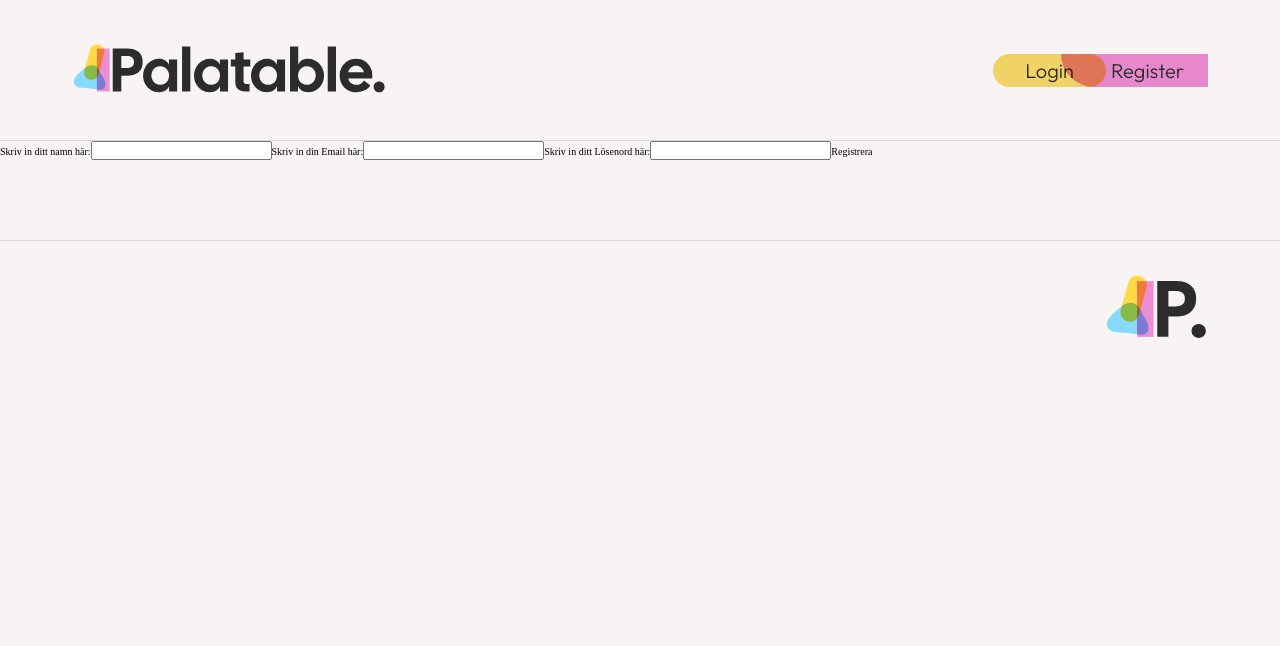
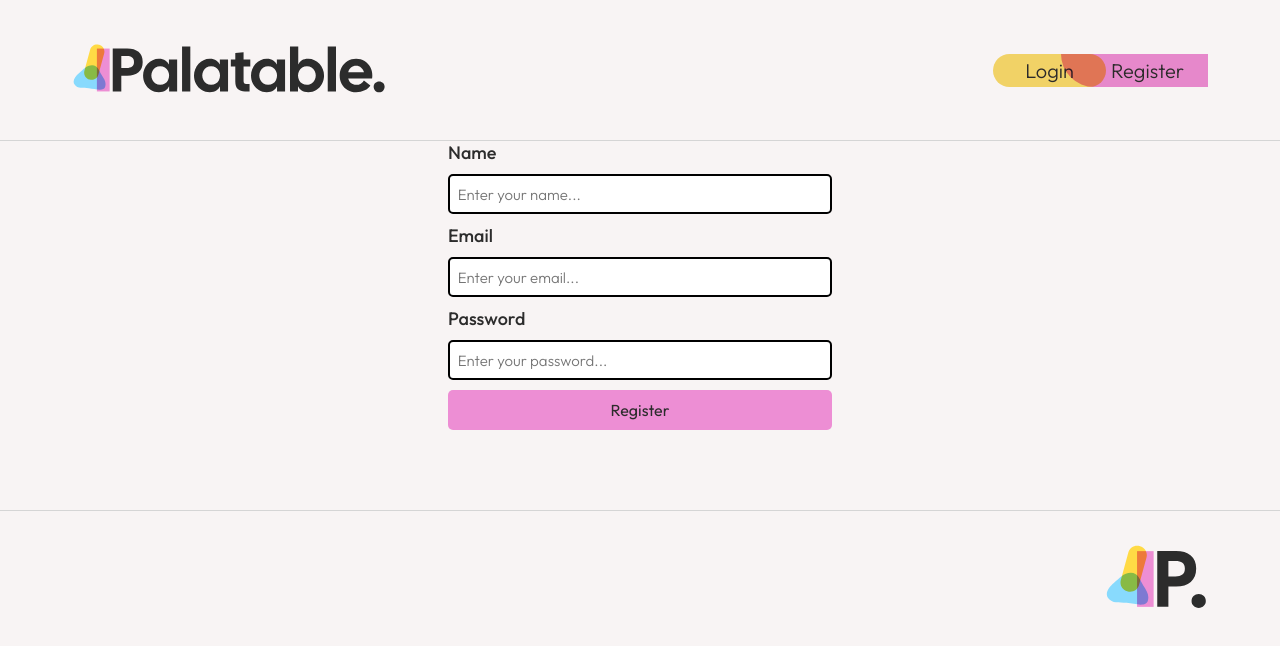
Before and after one commit to sara-jpallander/Palatable, a React (Vite) app in the folder palatable-frontend/: page /signup in a window 1280 px wide. Shown: the top 646 px of the page. Built offline with nearby package versions, Linux system fonts and the light colour scheme; a web font is replaced by a local one.

Commit message:
added frontend feedback to login and signup, also changed back to english

```diff
--- a/palatable-frontend/src/assets/css/components/login-form.css
+++ b/palatable-frontend/src/assets/css/components/login-form.css
@@ -49,6 +49,7 @@
 }
 
 .LoginForm-container-form button {
+    border: none;
     text-align: center;
     background-color: var(--color-yellow);
     font: var(--fs-label-s);
--- a/palatable-frontend/src/assets/css/components/signup-form.css
+++ b/palatable-frontend/src/assets/css/components/signup-form.css
@@ -0,0 +1,56 @@
+.SignupForm-container{
+    display: flex;
+    flex-direction: column;
+    justify-content: center;
+    align-items: center;
+
+}
+
+.SignupForm-container-form{
+    display: flex;
+    flex-direction: column;
+    justify-content: center;
+    align-items: flex-start;
+    gap: 1rem;
+}
+
+.SignupForm-container-form label {
+    display: block;
+    align-self: flex-start;
+    text-align: left;
+    font: var(--fs-label-m);
+    color: var(--color-dark);
+}
+
+.SignupForm-container-form input,
+.SignupForm-container-form button {
+    box-sizing: border-box;
+    width: 30vw;
+    height: 5vh;
+    padding: 2%;
+    border: solid black 2px;
+    border-radius: 5px;
+    font: var(--fs-body-s);
+    color: var(--color-dark);
+}
+
+.SignupForm-container-form input.SignupForm-input--error,
+.SignupForm-container-form input.SignupForm-input--error:focus {
+    border: solid #C62828 2px;
+    outline: none;
+}
+
+.SignupForm-error {
+    width: 30vw;
+    margin: 0;
+    font: var(--fs-body-s);
+    color: #C62828;
+    text-align: left;
+}
+
+.SignupForm-container-form button {
+    border: none;
+    text-align: center;
+    background-color: var(--color-pink);
+    font: var(--fs-label-s);
+}
--- a/palatable-frontend/src/components/Forms/loginForm.tsx
+++ b/palatable-frontend/src/components/Forms/loginForm.tsx
@@ -46,7 +46,7 @@ const loginForm = () => {
               const data = await res.json();
 
               if (!res.ok) {
-                const message = data.message || data.error || 'Login misslyckad';
+                const message = data.message || data.error || 'Login failed';
                 setErrorMessage(message);
                 setErrorField(res.status === 404 ? 'email' : res.status === 400 ? 'password' : null);
                 return;
@@ -56,7 +56,7 @@ const loginForm = () => {
               navigate('/');
         }
         catch {
-            setErrorMessage('Login misslyckad');
+            setErrorMessage('Login failed');
             setErrorField(null);
           }
     }
@@ -69,16 +69,16 @@ const loginForm = () => {
          <div className="LoginForm-container">
         <form className="LoginForm-container-form" onSubmit={handleLogin}>
             <label htmlFor="email">Email</label>
-            <input className={getInputClassName('email')} type="text" id="email" name="email" value={email} onChange={handleEmailChange} placeholder="Skriv din email här..."/>
+            <input className={getInputClassName('email')} type="text" id="email" name="email" value={email} onChange={handleEmailChange} placeholder="Enter your email..."/>
 
-            <label htmlFor="password">Lösenord</label>
-            <input className={getInputClassName('password')} type="password" autoComplete="off" id="password" name="password" value={password} onChange={handlePasswordChange} placeholder="Skriv ditt lösenord här..."/>
+            <label htmlFor="password">Password</label>
+            <input className={getInputClassName('password')} type="password" autoComplete="off" id="password" name="password" value={password} onChange={handlePasswordChange} placeholder="Enter your password..."/>
 
             {errorMessage && (
               <p className="LoginForm-error" role="alert">{errorMessage}</p>
             )}
 
-            <button type="submit">Logga in</button>
+            <button type="submit">Log in</button>
         </form>
         </div>
         </>
--- a/palatable-frontend/src/components/Forms/signupForm.tsx
+++ b/palatable-frontend/src/components/Forms/signupForm.tsx
@@ -3,29 +3,74 @@ import { useAuthStore } from '../../store/authStore';
 import { useNavigate } from 'react-router';
 import '../../assets/css/components/signup-form.css';
 
+type SignupField = 'name' | 'email' | 'password';
+
+interface ZodIssue {
+    path: (string | number)[];
+    message: string;
+}
+
+const parseSignupError = (data: {
+    message?: string;
+    error?: string;
+    field?: string;
+    details?: { issues?: ZodIssue[] };
+}): { message: string; field: SignupField | null } => {
+    const field = data.field;
+    if (field === 'name' || field === 'email' || field === 'password') {
+        return {
+            message: data.message || data.error || 'Signup failed',
+            field,
+        };
+    }
+
+    const issue = data.details?.issues?.[0];
+    if (issue) {
+        const issueField = issue.path[0];
+        if (issueField === 'name' || issueField === 'email' || issueField === 'password') {
+            return { message: issue.message, field: issueField };
+        }
+    }
+
+    return {
+        message: data.message || data.error || 'Signup failed',
+        field: null,
+    };
+};
+
 const signupForm = () => {
-    const [name, setName] = useState('')
+    const [name, setName] = useState('');
     const [email, setEmail] = useState('');
     const [password, setPassword] = useState('');
+    const [errorMessage, setErrorMessage] = useState<string | null>(null);
+    const [errorField, setErrorField] = useState<SignupField | null>(null);
 
     const navigate = useNavigate();
+    const login = useAuthStore((state) => state.login);
 
-    const login = useAuthStore((state) => state.login);
+    const clearError = () => {
+        setErrorMessage(null);
+        setErrorField(null);
+    };
 
     const handleNameChange = (e: ChangeEvent<HTMLInputElement>) => {
         setName(e.target.value);
-    }
+        if (errorField === 'name') clearError();
+    };
 
     const handleEmailChange = (e: ChangeEvent<HTMLInputElement>) => {
         setEmail(e.target.value);
-    }
+        if (errorField === 'email') clearError();
+    };
 
     const handlePasswordChange = (e: ChangeEvent<HTMLInputElement>) => {
         setPassword(e.target.value);
-    }
+        if (errorField === 'password') clearError();
+    };
 
     const handleSignup = async (e: SubmitEvent<HTMLFormElement>) => {
         e.preventDefault();
+        clearError();
 
         try {
             const res = await fetch('http://localhost:3008/users/register', {
@@ -38,38 +83,50 @@ const signupForm = () => {
                   email,
                   password,
                 }),
-              })
+              });
               const data = await res.json();
 
-              if(!res.ok) {
-                throw new Error(data.message || 'Signup misslyckad');
+              if (!res.ok) {
+                const { message, field } = parseSignupError(data);
+                setErrorMessage(message);
+                setErrorField(field);
+                return;
               }
 
-              login(data.token, data.user)
+              login(data.token, data.user);
               navigate('/');
         }
-        catch(error){
-          console.error(error);
+        catch {
+            setErrorMessage('Signup failed');
+            setErrorField(null);
         }
-    }
+    };
+
+    const getInputClassName = (field: SignupField) =>
+      `SignupForm-input${errorField === field ? ' SignupForm-input--error' : ''}`;
+
     return (
         <>
-         <main>
-        <form onSubmit={handleSignup}>
-        <label htmlFor="name">Skriv in ditt namn här:</label>
-        <input type="text" id="name" name="name" value={name} onChange={handleNameChange}/>
+         <div className="SignupForm-container">
+        <form className="SignupForm-container-form" onSubmit={handleSignup}>
+            <label htmlFor="name">Name</label>
+            <input className={getInputClassName('name')} type="text" id="name" name="name" value={name} onChange={handleNameChange} placeholder="Enter your name..."/>
 
-            <label htmlFor="email">Skriv in din Email här:</label>
-            <input type="text" id="email" name="email" value={email} onChange={handleEmailChange}/>
+            <label htmlFor="email">Email</label>
+            <input className={getInputClassName('email')} type="text" id="email" name="email" value={email} onChange={handleEmailChange} placeholder="Enter your email..."/>
 
-            <label htmlFor="password">Skriv in ditt Lösenord här:</label>
-            <input type="password" id="password" name="password" value={password} onChange={handlePasswordChange}/>
+            <label htmlFor="password">Password</label>
+            <input className={getInputClassName('password')} type="password" autoComplete="off" id="password" name="password" value={password} onChange={handlePasswordChange} placeholder="Enter your password..."/>
 
-            <button type="submit">Registrera</button>
+            {errorMessage && (
+              <p className="SignupForm-error" role="alert">{errorMessage}</p>
+            )}
+
+            <button type="submit">Register</button>
         </form>
-    </main>
+        </div>
         </>
-    )
-}
+    );
+};
 
-export default signupForm
+export default signupForm;
--- a/palatable-frontend/src/components/header.tsx
+++ b/palatable-frontend/src/components/header.tsx
@@ -33,8 +33,8 @@ function HeaderSection() {
             {user ?
             (
               <>
-              <h2>Hej {user.name}!</h2>
-              <button onClick={handleLogout}>Logga ut</button>
+              <h2>Hi {user.name}!</h2>
+              <button onClick={handleLogout}>Log out</button>
               </>
             ):
             <>
```
